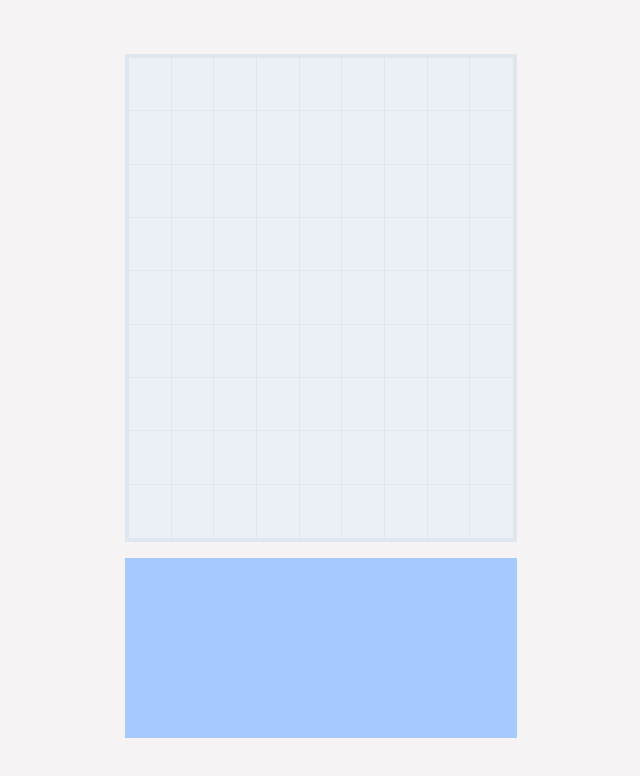
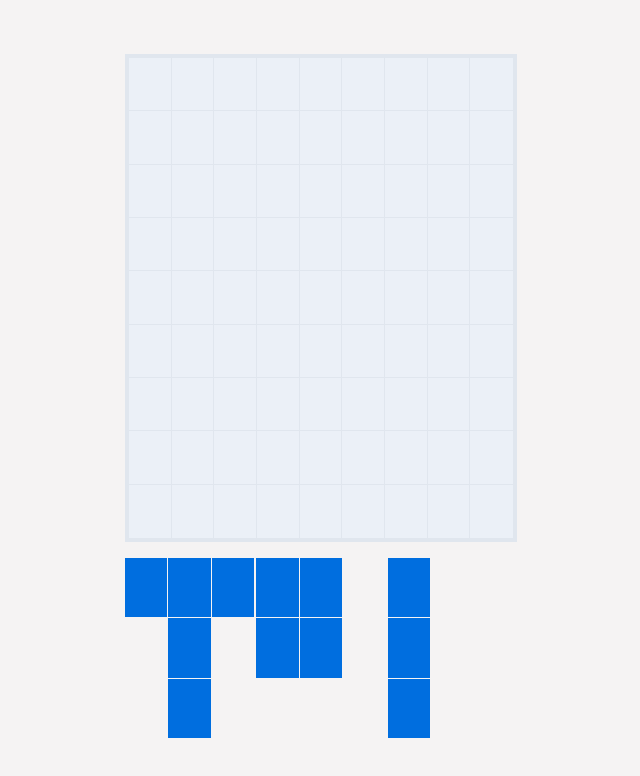
Before and after one commit to FelipePozo21/Sudoku-block-training, a website with bundled scripts: page index.html in a window 1280 px wide. Shown: the whole page, without its empty margins (319-959 px from the left). Built offline with nearby package versions, Linux system fonts and the light colour scheme.

Commit message:
changes and add square to select

```diff
--- a/index.js
+++ b/index.js
@@ -1,3 +1,4 @@
+import { BLOCKS } from './squares.js'
 import { TABLE } from './table.js'
 // import { T } from './squares.js'
 
@@ -5,10 +6,14 @@ const $ = (el) => document.querySelectorAll(el)
 
 const table = $('.table')
 
+const preview = $('.preview-block')
+
 let switchBlock = 0
 
+let blocksToInsert
+
 function load () {
-  let idCols = 0
+  let idCols
   let idRows
   for (const row of TABLE) {
     if (idRows === undefined) idRows = 0
@@ -36,18 +41,11 @@ load()
 function upload ({ rows, column }) {
   TABLE[rows][column] = '1'
 
-  const test = TABLE[rows].every(item => item === '1')
-  console.log({ test, TABLE })
-  if (test) {
+  const verifyRowComplete = TABLE[rows].every(item => item === '1')
+  if (verifyRowComplete) {
     return removeRow(rows.toString())
   }
   return TABLE
-  // for (const row of TABLE) {
-  //   const someRow = row.every(el => el === '1')
-  //   if (someRow) {
-  //     removeRow(rows.toString())
-  //   }
-  // }
 }
 
 table[0].addEventListener('click', (el) => {
@@ -80,3 +78,33 @@ function removeRow (index) {
     }
   })
 }
+
+function squares () {
+  BLOCKS.forEach((item, index) => {
+    console.log({ item, index })
+    const div = document.createElement('div')
+    div.addEventListener('click', () => selectedBlock(item))
+    div.classList.add('preview-grid')
+    for (const squares of item) {
+      for (const square of squares) {
+        const span = document.createElement('span')
+        span.style.outline = 'none'
+        console.log(square)
+        span.classList.add('square')
+        if (square === 1) {
+          span.classList.add('select-blue')
+        }
+        div.appendChild(span)
+      }
+      preview[0].appendChild(div)
+    }
+  })
+}
+squares()
+
+function selectedBlock (square) {
+  blocksToInsert = undefined
+  blocksToInsert = square
+
+  console.log(blocksToInsert)
+}
--- a/squares.js
+++ b/squares.js
@@ -1,5 +1,16 @@
-export const T = [
-  [1, 1, 1],
-  [0, 1, 0],
-  [0, 1, 0]
+export const BLOCKS = [
+  [
+    [1, 1, 1],
+    [0, 1, 0],
+    [0, 1, 0]
+  ],
+  [
+    [1, 1, 0],
+    [1, 1, 0]
+  ],
+  [
+    [1, 0, 0],
+    [1, 0, 0],
+    [1, 0, 0]
+  ]
 ]
--- a/style.css
+++ b/style.css
@@ -48,7 +48,21 @@ main {
 .preview-block {
     width: calc(30vw + 8px);
     height: 180px;
-    background-color: var(--PREVIEW-BLOCK);
+    display: grid;
+    grid-template-columns: repeat(3,1fr);
+    /* grid-template-rows: repeat(3,1fr); */
+    /* outline: 4px solid var(--PREVIEW-BLOCK);
+    background-color: var(--PREVIEW-BLOCK); */
+    gap: 2px;
+}
+
+.preview-grid {
+    width: 100%;
+    height: 100%;
+    display: grid;
+    grid-template-columns: repeat(3, 1fr);
+    grid-template-rows: repeat(3,1fr);
+    gap: 1px;
 }
 
 .select-blue {
```
